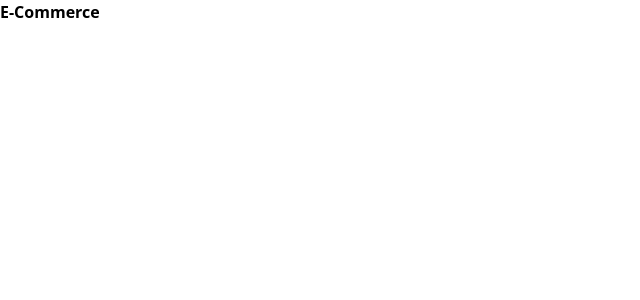
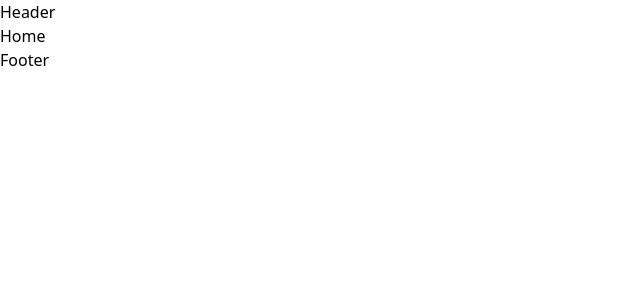
Before and after one commit to kadirula/ecommerce-react-typescript-tailwind-firebase, a React (Create React App) app: page / in a window 1280 px wide. Shown: the top 300 px of the page, without its empty margins (0-640 px from the left). Built offline with nearby package versions, Linux system fonts and the light colour scheme; the HTML template or start-up script is replaced by a standard one.

Commit message:
project folder structure created

```diff
--- a/package.json
+++ b/package.json
@@ -12,6 +12,7 @@
     "@types/react-dom": "^18.0.9",
     "react": "^18.2.0",
     "react-dom": "^18.2.0",
+    "react-router-dom": "^6.5.0",
     "react-scripts": "5.0.1",
     "typescript": "^4.9.4",
     "web-vitals": "^2.1.4"
--- a/src/App.tsx
+++ b/src/App.tsx
@@ -1,8 +1,14 @@
+import { RouterProvider } from 'react-router-dom';
+import Footer from './components/Footer';
+import Header from './components/Header';
+import { router } from './route/router';
 const App = () => {
   return (
-    <div className="font-extrabold">
-      E-Commerce
-    </div>
+    <>
+      <Header />
+      <RouterProvider router={router} />
+      <Footer />
+    </>
   );
 }
 
--- /dev/null
+++ b/src/components/Footer.tsx
@@ -0,0 +1,9 @@
+import React from 'react'
+
+const Footer = () => {
+  return (
+    <div>Footer</div>
+  )
+}
+
+export default Footer
--- /dev/null
+++ b/src/components/Header.tsx
@@ -0,0 +1,9 @@
+import React from 'react'
+
+const Header = () => {
+  return (
+    <div>Header</div>
+  )
+}
+
+export default Header
--- /dev/null
+++ b/src/pages/Home.tsx
@@ -0,0 +1,9 @@
+import React from 'react'
+
+const Home = () => {
+  return (
+    <div>Home</div>
+  )
+}
+
+export default Home
--- /dev/null
+++ b/src/route/router.tsx
@@ -0,0 +1,10 @@
+import { createBrowserRouter } from "react-router-dom";
+import Home from '../pages/Home';
+
+export const router = createBrowserRouter([
+    {
+        path: '/',
+        element: <Home />,
+
+    }
+])
```
Also changed, not shown: 1 other file (tests, documents, lock files or other folders).
